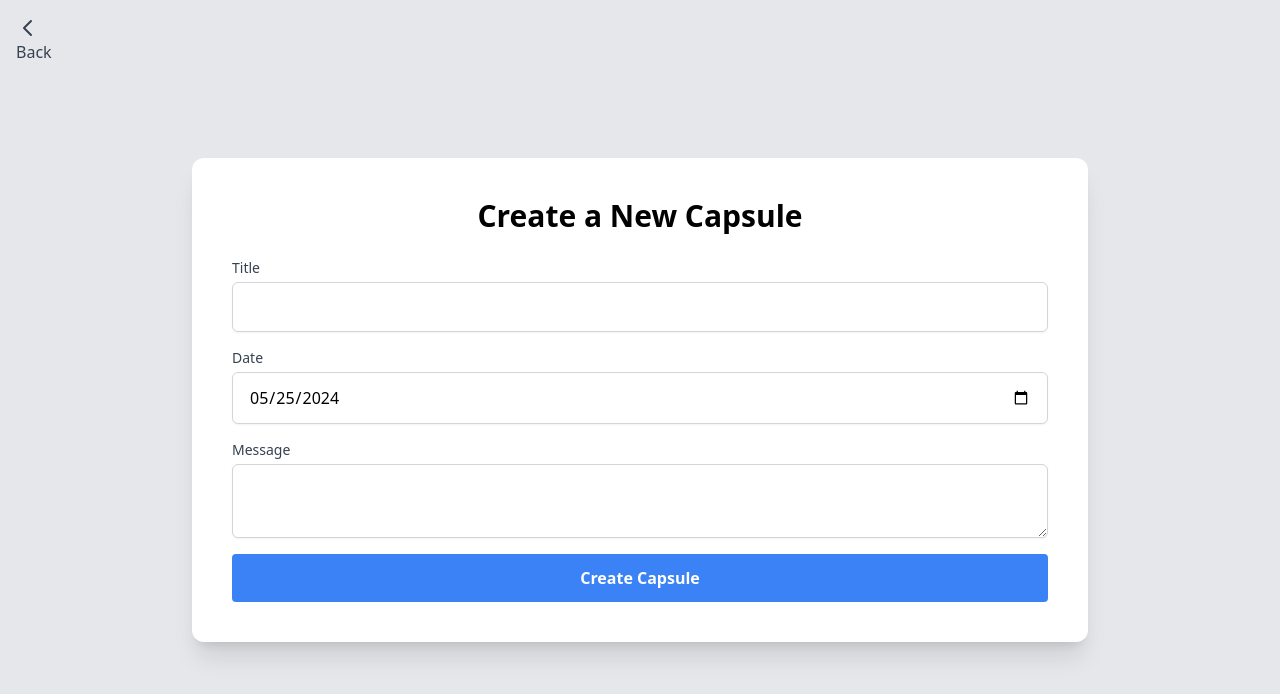
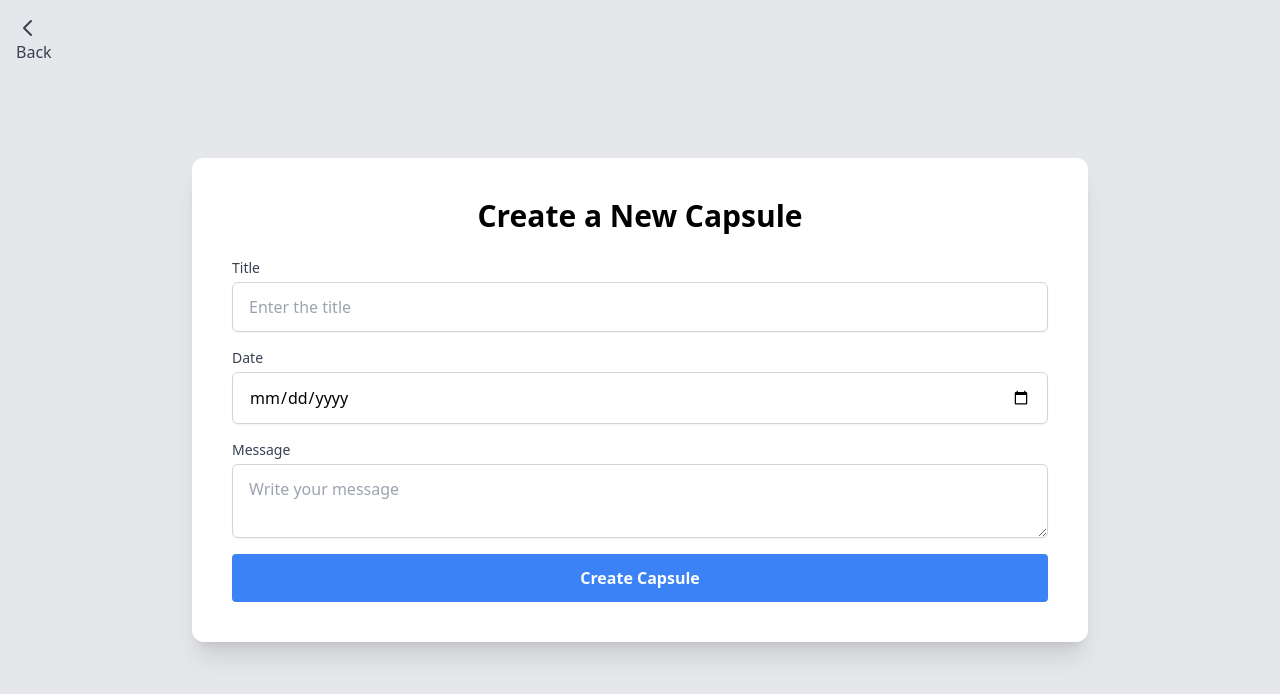
Before and after one commit to ItzDc02/Time-it, a React (Vite) app in the folder virtual-time-capsule/: page /create in a window 1280 px wide. Shown: the top 694 px of the page. Built offline with nearby package versions, Linux system fonts and the light colour scheme; no server answers; sample sign-in values are in the browser's storage.

Commit message:
Fixed Date bug

```diff
--- a/virtual-time-capsule/src/components/createCapsuleForm.tsx
+++ b/virtual-time-capsule/src/components/createCapsuleForm.tsx
@@ -7,6 +7,7 @@ import { addCapsule } from "../Features/Capsule/capsuleSlice";
 import { useNavigate } from "react-router-dom";
 import { db } from "../firebaseConfig";
 import { collection, addDoc } from "firebase/firestore";
+import { addDays } from "date-fns";
 
 interface FormValues {
   title: string;
@@ -23,7 +24,7 @@ const CreateCapsuleForm: React.FC = () => {
     title: Yup.string().required("Title is required"),
     date: Yup.date()
       .required("Date is required")
-      .min(new Date(), "Date cannot be in the past"),
+      .min(addDays(new Date(), 1), "Date cannot be today or in the past"), // Modify this line
     message: Yup.string().required("Message is required"),
   });
 
@@ -54,8 +55,6 @@ const CreateCapsuleForm: React.FC = () => {
     );
   }
 
-  const today = new Date().toISOString().split("T")[0];
-
   return (
     <div className="flex justify-center items-center min-h-screen bg-gray-200">
       <div className="p-10 bg-white shadow-xl rounded-xl w-full max-w-4xl">
@@ -83,7 +82,7 @@ const CreateCapsuleForm: React.FC = () => {
           Create a New Capsule
         </h2>
         <Formik
-          initialValues={{ title: "", date: today, message: "" }}
+          initialValues={{ title: "", date: "", message: "" }}
           validationSchema={validationSchema}
           onSubmit={handleSubmit}
         >
@@ -99,6 +98,7 @@ const CreateCapsuleForm: React.FC = () => {
                 <Field
                   type="text"
                   name="title"
+                  placeholder="Enter the title"
                   className="mt-1 block w-full px-4 py-3 border border-gray-300 rounded-md shadow-sm focus:outline-none focus:ring-indigo-500 focus:border-indigo-500"
                 />
                 <ErrorMessage
@@ -117,7 +117,8 @@ const CreateCapsuleForm: React.FC = () => {
                 <Field
                   type="date"
                   name="date"
-                  min={today}
+                  placeholder="Select a date"
+                  min={addDays(new Date(), 1).toISOString().split("T")[0]}
                   className="mt-1 block w-full px-4 py-3 border border-gray-300 rounded-md shadow-sm focus:outline-none focus:ring-indigo-500 focus:border-indigo-500"
                 />
                 <ErrorMessage
@@ -136,6 +137,7 @@ const CreateCapsuleForm: React.FC = () => {
                 <Field
                   as="textarea"
                   name="message"
+                  placeholder="Write your message"
                   className="mt-1 block w-full px-4 py-3 border border-gray-300 rounded-md shadow-sm focus:outline-none focus:ring-indigo-500 focus:border-indigo-500"
                 />
                 <ErrorMessage
```
